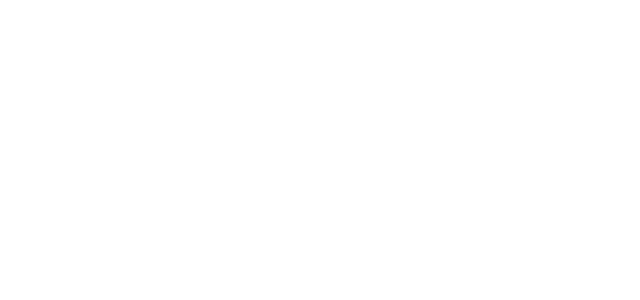
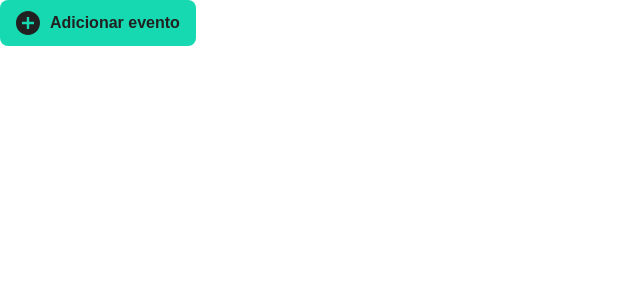
Before and after one commit to michaelprocha/tecboard, a React (Vite) app: page / in a window 1280 px wide. Shown: the top 300 px of the page, without its empty margins (0-640 px from the left). Built offline with nearby package versions, Linux system fonts and the light colour scheme.

Commit message:
add size in Button component

```diff
--- a/src/App.tsx
+++ b/src/App.tsx
@@ -1,8 +1,10 @@
+import AddIcon from './assets/icons/add_circle.svg?react'
+import Button from "./components/Button"
 function App() {
 
   return (
     <>
-
+    <Button size={'md'} icon={AddIcon} variant={'primary'}>Adicionar evento</Button>
     </>
   )
 }
--- a/src/components/Button.tsx
+++ b/src/components/Button.tsx
@@ -4,7 +4,7 @@ import Icon from "./Icon";
 import { cva, type VariantProps } from "class-variance-authority";
 
 const buttonVariant = cva(
-	["flex", "items-center", "justify-center", "rounded-md", "px-4", "py-2", "gap-2.5", "text-base", "font-semibold"],
+	["flex", "items-center", "justify-center", "rounded-md", "px-4", "py-2", "gap-2.5", "text-base", "font-semibold", 'min-w-fit'],
 	{
 		variants: {
 			variant: {
@@ -13,20 +13,28 @@ const buttonVariant = cva(
 				tertiary: ["bg-medium-gray", "text-white", "border", "border-white"],
 				Quaternary: ["bg-graphite", "text-white"]
 			},
+			size: {
+				sm: ['min-h-9'],
+				md: ['min-h-11.5']
+			},
 		},
+		defaultVariants: {
+			variant: "primary",
+			size: 'sm'
+		}
 	},
 );
 
-interface ButtonProps extends VariantProps<typeof buttonVariant>{
+interface ButtonProps extends React.ButtonHTMLAttributes<HTMLButtonElement>, VariantProps<typeof buttonVariant>{
   children: React.ReactNode;
   icon?: React.FC<React.ComponentProps<"svg">>;
   className?: string;
 }
 
-function Button({children, icon, variant, className, ...props}: ButtonProps) {
+function Button({children, icon, size, variant, className, ...props}: ButtonProps) {
 	return (
-		<Text as={"button"} className={buttonVariant({variant, className})}>
-      {!icon ? "" : (<Icon svg={icon} variant={variant === 'primary' ? 'primary' : 'secondary'} className={'w-6 h-7.5'} { ...props }/>)}
+		<Text as={"button"} className={buttonVariant({variant, size, className})} {...props}>
+      		{!icon ? "" : (<Icon svg={icon} variant={variant === 'primary' ? 'primary' : 'secondary'} className={'w-6 h-7.5'}/>)}
 			{children}
 		</Text>
 	);
```
